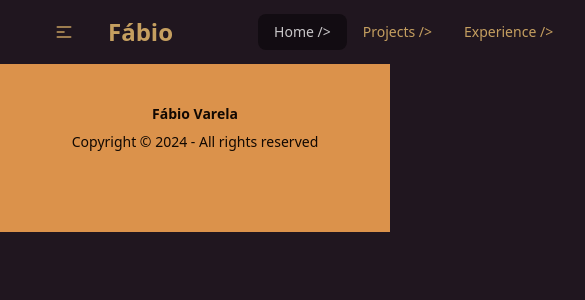
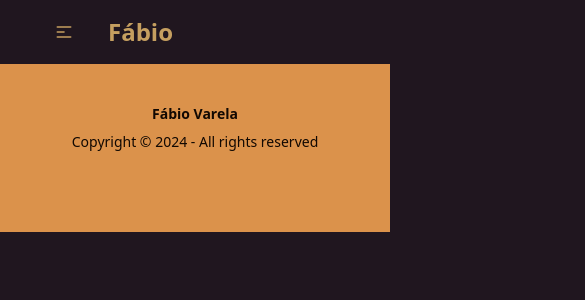
Before and after one commit to FabioVV/portfolio-sd-fabio, a React (Vite) app: page / in a window 390 px wide. Shown: the top 300 px of the page, 585 px wide, since content can reach past the window. Built offline with nearby package versions, Linux system fonts and the light colour scheme.

Commit message:
change some nav styles

```diff
--- a/src/components/Navbar.tsx
+++ b/src/components/Navbar.tsx
@@ -70,17 +70,17 @@ function Navbar() {
               <svg xmlns="http://www.w3.org/2000/svg" className="h-5 w-5" fill="none" viewBox="0 0 24 24" stroke="currentColor"><path strokeLinecap="round" strokeLinejoin="round" strokeWidth="2" d="M4 6h16M4 12h8m-8 6h16" /></svg>
             </div>
             <ul tabIndex={0} className="menu menu-sm dropdown-content mt-3 z-[1] p-2 shadow bg-base-100 rounded-box w-52">
-              <li><NavLink className='logo' to="/"> Home /&gt; </NavLink></li>
+              <li><NavLink to="/"> Home /&gt; </NavLink></li>
               <li><NavLink to="/projects"> Projects /&gt; </NavLink></li>
               <li><NavLink to="/experiences"> Experience /&gt; </NavLink></li>
               <li><button onClick={()=>{document.getElementById('download_modal')?.showModal()}}> Resume /&gt; </button></li>
             </ul>
           </div>
-          <a className="btn btn-ghost text-2xl">Fábio</a>
+          <NavLink className="btn btn-ghost text-2xl" to="/"> Fábio </NavLink>
         </div>
-        <div className="navbar-center hidden lg:flex">
+        <div id='navbar_end' className="navbar-center hidden lg:flex">
           <ul className="menu menu-horizontal px-1">
-              <li><NavLink className='logo' to="/"> Home /&gt; </NavLink></li>
+              <li><NavLink to="/"> Home /&gt; </NavLink></li>
               <li><NavLink to="/projects"> Projects /&gt; </NavLink></li>
               <li><NavLink to="/experiences"> Experience /&gt; </NavLink></li>
               <li><button onClick={()=>{document.getElementById('download_modal')?.showModal()}}> Resume /&gt; </button></li>
--- a/src/index.css
+++ b/src/index.css
@@ -32,11 +32,6 @@ footer{
     font-size: 3em;
 }
 
-
-
-
-
-
 .resume{
     cursor: pointer;
     transition: 200ms ease-in-out;
@@ -46,3 +41,10 @@ footer{
 .resume:hover{
     box-shadow: rgba(0, 0, 0, 0.56) 0px 22px 70px 4px;
 }
+
+
+@media screen and (max-width: 700px) {
+    #navbar_end {
+        display: none;
+    }
+  }
```
